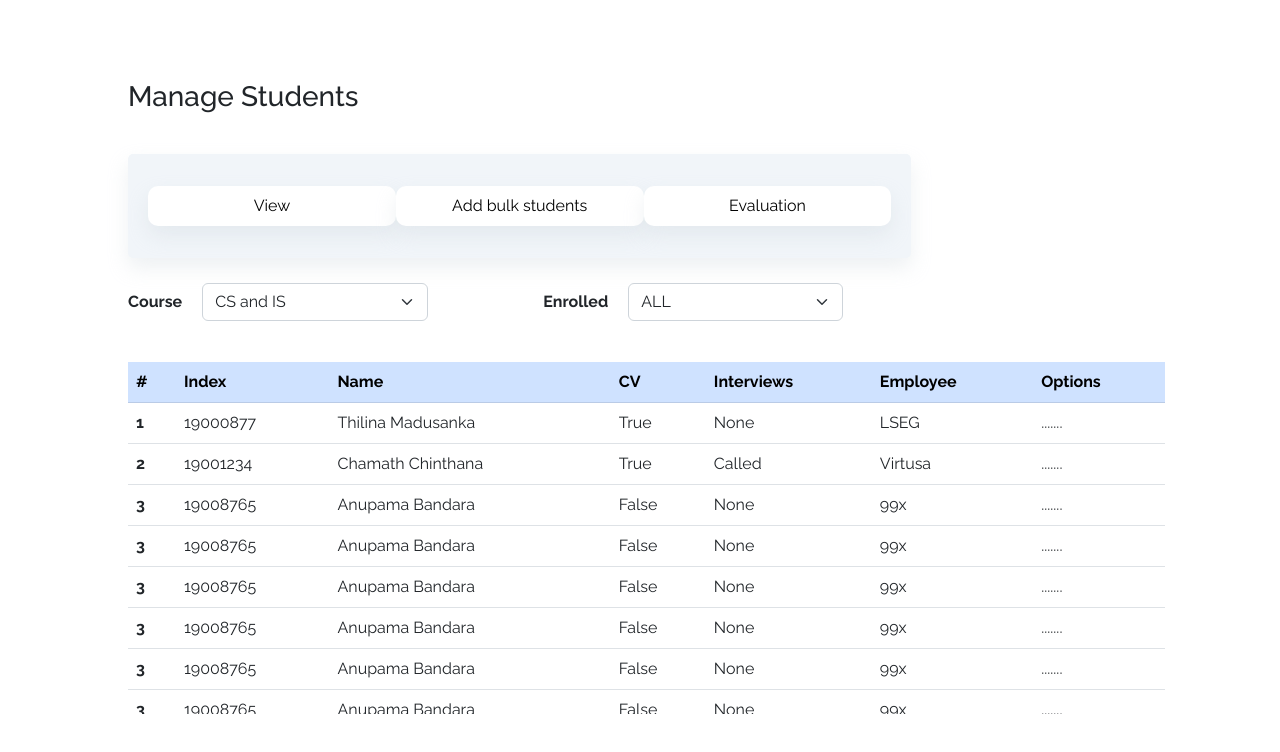
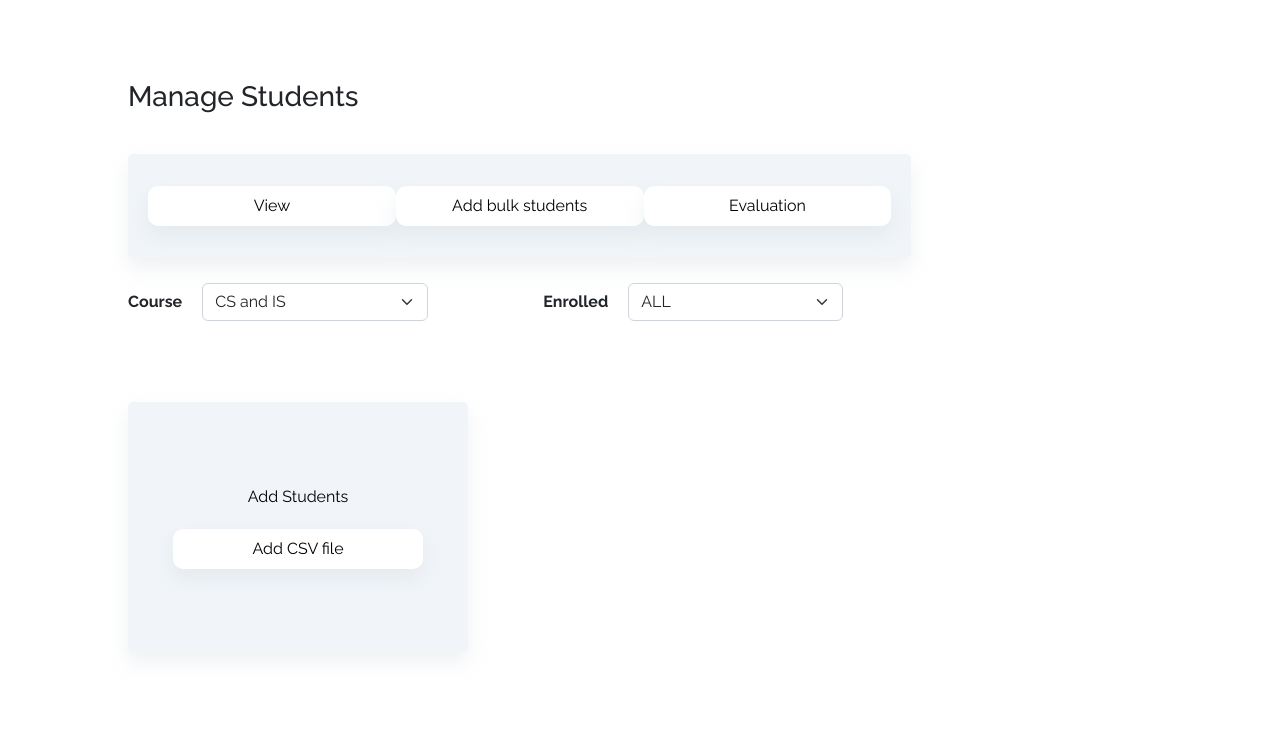
Before and after one commit to Chamath428/ucsc_interhub, a React (Create React App) app in the folder frontend/: page / in a window 1280 px wide. Shown: the top 752 px of the page. Built offline with nearby package versions, Linux system fonts and the light colour scheme.

Commit message:
Add bulk list create

```diff
--- a/frontend/src/App.js
+++ b/frontend/src/App.js
@@ -17,6 +17,7 @@ import DashboardTopNav from './component/Dashboard/DashNav';
 import DashboardMenu from './component/Dashboard/DashMenu';
 import CoordinatorHome from './pages/Coordinator/CoordinatorHome';
 import CoordinatorStudent from './pages/Coordinator/CoordinatorStudent';
+import CoordinatorStudentBulkList from './pages/Coordinator/CoordinatorStudentBulkList';
 
 
 
@@ -33,7 +34,8 @@ function App() {
           {/* <DashboardTopNav />
           <DashSideNavigation /> */}
           {/* <HomePage></HomePage> */}
-          <CoordinatorStudent/>
+          {/* <CoordinatorStudent/> */}
+          <CoordinatorStudentBulkList/>
           {/* <CoordinatorHome/> */}
 
 
@@ -75,7 +77,7 @@ function App() {
 
       {/* </div> */}
     {/* </Router> */}
-      {/* <HomePage />*/}
+      {/* <HomePage /> */}
 
     </div>
   );
--- a/frontend/src/pages/Coordinator/CoordinatorStudent.js
+++ b/frontend/src/pages/Coordinator/CoordinatorStudent.js
@@ -2,7 +2,7 @@ import React, { Component } from 'react';
 import Button from 'react-bootstrap/Button';
 import Form from 'react-bootstrap/Form';
 import Container from 'react-bootstrap/esm/Container';
-import '../../styles/CoordinatorStudent.css'
+import '../../styles/CoordinatorStudent.css';
 
 
 class CoordinatorStudent extends Component {
@@ -13,7 +13,7 @@ class CoordinatorStudent extends Component {
 
                 <h3>Manage Students</h3>
                 <div className='btn-container'>
-                    <Button > View </Button>
+                    <Button  > View </Button>
                     <Button > Add bulk students </Button>
                     <Button > Evaluation </Button>
                 </div>
--- /dev/null
+++ b/frontend/src/pages/Coordinator/CoordinatorStudentBulkList.js
@@ -0,0 +1,59 @@
+import React, { Component } from 'react';
+import Button from 'react-bootstrap/Button';
+import Form from 'react-bootstrap/Form';
+import Container from 'react-bootstrap/esm/Container';
+import '../../styles/CoordinatorStudentBulkList.css';
+import '../../styles/CoordinatorStudent.css';
+
+
+class CoordinatorStudentBulkList extends Component {
+
+    render() {
+        return (
+            <div className='contain'>
+
+                <h3>Manage Students</h3>
+                <div className='btn-container'>
+                    <Button> View </Button>
+                    <Button > Add bulk students </Button>
+                    <Button > Evaluation </Button>
+                </div>
+                <div className='dropdown-container'>
+                    <div className='dropdown1'>
+                        <label className='btn-label'>Course</label>
+                        <Form.Select>
+                            <option value="1">CS and IS</option>
+                            <option value="2">CS</option>
+                            <option value="3">IS </option>
+                        </Form.Select>
+                    </div>
+                    <div className='dropdown2'>
+                        <label className='btn-label'>Enrolled</label>
+                        <Form.Select>
+                            <option value="1">ALL</option>
+                            <option value="2">IS</option>
+                            <option value="3">CS and IS</option>
+                        </Form.Select>
+                    </div>
+                </div>
+
+                <div className='add-bulk'>
+                    <a href="#" className="add-student-herf">Add Students</a>
+                    <Button > Add CSV file </Button>
+
+                </div>
+
+            </div>
+
+
+
+        );
+
+
+
+    }
+
+
+}
+
+export default CoordinatorStudentBulkList;
--- /dev/null
+++ b/frontend/src/styles/CoordinatorStudentBulkList.css
@@ -0,0 +1,34 @@
+.add-bulk {
+    margin-top: 10vh;
+    /* margin-left: 2%; */
+    display: flex;
+    flex-direction: column;
+    align-items: center;
+    justify-content: center;
+    width: 340px;
+    height: 250px;
+    background-color: #f1f5f9;
+    padding: 30px 20px;
+    box-shadow: 0px 10px 20px rgb(200 208 216 / 30%);
+    border-radius: 5px;
+
+
+}
+
+.add-bulk Button {
+    background-color: #ffffff;
+    width: 250px;
+    height: 40px;
+    border: 2px solid #ffffff;
+    box-shadow: 0px 10px 20px rgb(200 208 216 / 30%);
+    border-radius: 10px;
+    color: black;
+    font-size: medium;
+}
+
+.add-bulk a {
+    text-decoration: none;
+    color: black;
+    margin-bottom: 20px;
+
+}
```
